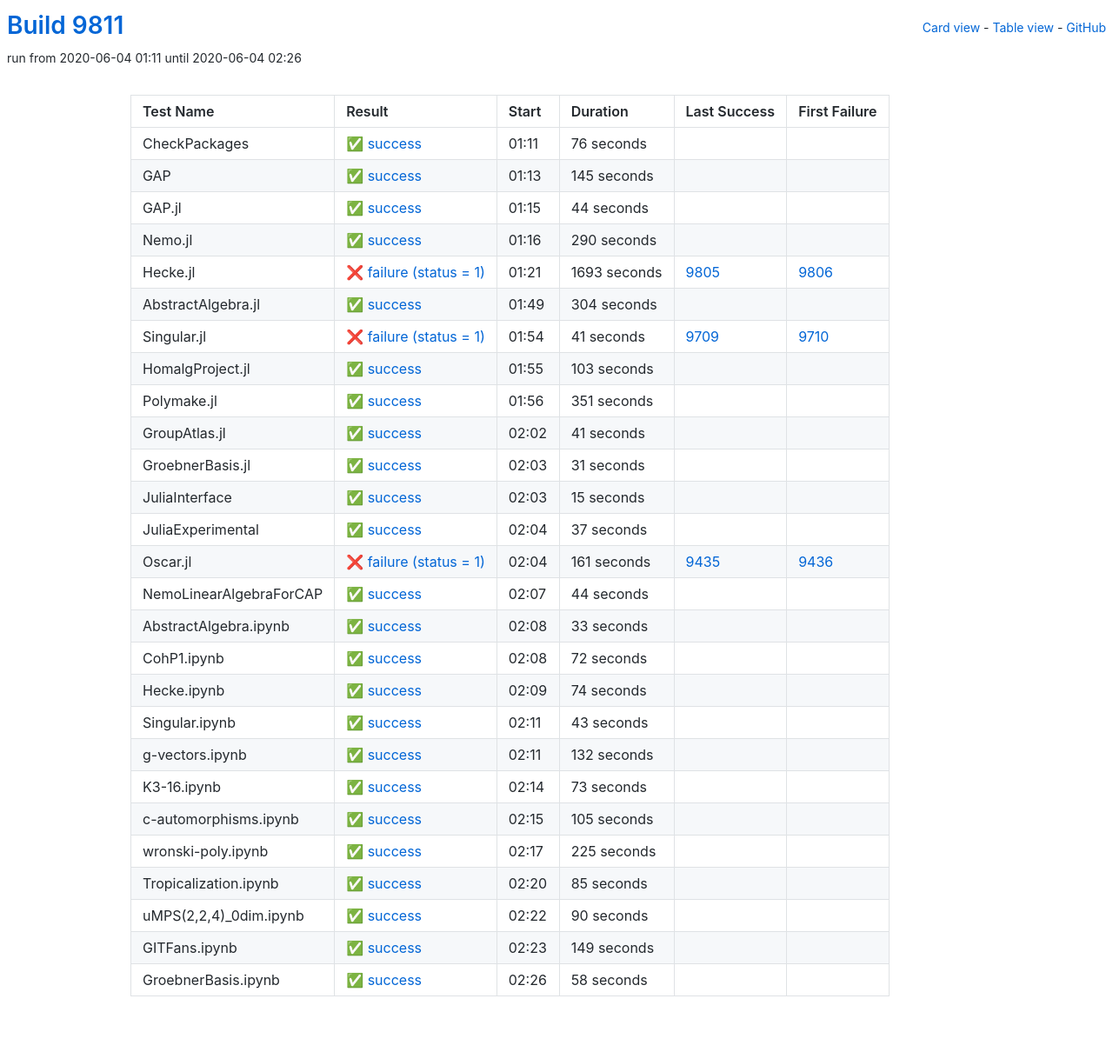
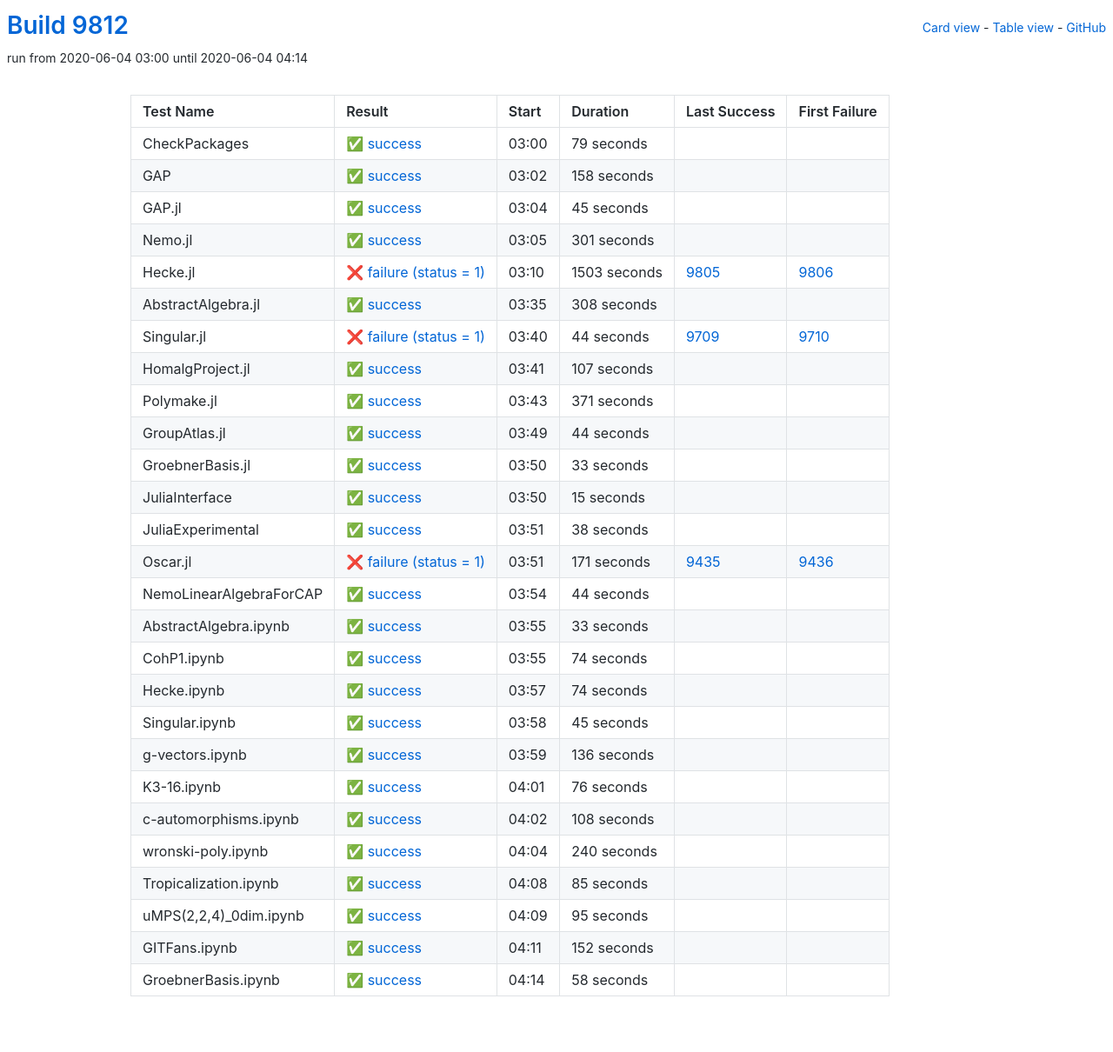
Before and after one commit to oscar-system/oscar-ci-status, a Jekyll site: the page built from table.html, in a window 1280 px wide. Shown: the whole page at 87% size. Built offline with Jekyll 4.4.1, drawn with Linux system fonts in a browser that asks for light colours.

Commit message:
Build 9812

```diff
--- a/_data/ci.yml
+++ b/_data/ci.yml
@@ -1,137 +1,137 @@
-build: 9811
-build_url: https://oscarci.mathematik.uni-kl.de/job/oscar/9811/
+build: 9812
+build_url: https://oscarci.mathematik.uni-kl.de/job/oscar/9812/
 job: oscar
 tests:
-- duration: 76
+- duration: 79
   exitcode: 0
   first_failure: false
   first_failure_url: null
   id: checkpackages
   last_success: false
   last_success_url: null
-  log: https://oscarci.mathematik.uni-kl.de/job/oscar/9811/artifact/logs/build-9811/CheckPackages.log
+  log: https://oscarci.mathematik.uni-kl.de/job/oscar/9812/artifact/logs/build-9812/CheckPackages.log
   name: CheckPackages
-  start: 2020-06-04 01:11
+  start: 2020-06-04 03:00
   status: success
   success: true
-- duration: 145
+- duration: 158
   exitcode: 0
   first_failure: false
   first_failure_url: null
   id: gap
   last_success: false
   last_success_url: null
-  log: https://oscarci.mathematik.uni-kl.de/job/oscar/9811/artifact/logs/build-9811/GAP.log
+  log: https://oscarci.mathematik.uni-kl.de/job/oscar/9812/artifact/logs/build-9812/GAP.log
   name: GAP
-  start: 2020-06-04 01:13
+  start: 2020-06-04 03:02
+  status: success
+  success: true
+- duration: 45
+  exitcode: 0
+  first_failure: false
+  first_failure_url: null
+  id: gap-jl
+  last_success: false
+  last_success_url: null
+  log: https://oscarci.mathematik.uni-kl.de/job/oscar/9812/artifact/logs/build-9812/GAP.jl.log
+  name: GAP.jl
+  start: 2020-06-04 03:04
+  status: success
+  success: true
+- duration: 301
+  exitcode: 0
+  first_failure: false
+  first_failure_url: null
+  id: nemo-jl
+  last_success: false
+  last_success_url: null
+  log: https://oscarci.mathematik.uni-kl.de/job/oscar/9812/artifact/logs/build-9812/Nemo.jl.log
+  name: Nemo.jl
+  start: 2020-06-04 03:05
+  status: success
+  success: true
+- duration: 1503
+  exitcode: 1
+  first_failure: 9806
+  first_failure_url: https://oscarci.mathematik.uni-kl.de/job/oscar/9806/
+  id: hecke-jl
+  last_success: 9805
+  last_success_url: https://oscarci.mathematik.uni-kl.de/job/oscar/9805/
+  log: https://oscarci.mathematik.uni-kl.de/job/oscar/9812/artifact/logs/build-9812/Hecke.jl.log
+  name: Hecke.jl
+  start: 2020-06-04 03:10
+  status: failure
+  success: false
+- duration: 308
+  exitcode: 0
+  first_failure: false
+  first_failure_url: null
+  id: abstractalgebra-jl
+  last_success: false
+  last_success_url: null
+  log: https://oscarci.mathematik.uni-kl.de/job/oscar/9812/artifact/logs/build-9812/AbstractAlgebra.jl.log
+  name: AbstractAlgebra.jl
+  start: 2020-06-04 03:35
+  status: success
+  success: true
+- duration: 44
+  exitcode: 1
+  first_failure: 9710
+  first_failure_url: https://oscarci.mathematik.uni-kl.de/job/oscar/9710/
+  id: singular-jl
+  last_success: 9709
+  last_success_url: https://oscarci.mathematik.uni-kl.de/job/oscar/9709/
+  log: https://oscarci.mathematik.uni-kl.de/job/oscar/9812/artifact/logs/build-9812/Singular.jl.log
+  name: Singular.jl
+  start: 2020-06-04 03:40
+  status: failure
+  success: false
+- duration: 107
+  exitcode: 0
+  first_failure: false
+  first_failure_url: null
+  id: homalgproject-jl
+  last_success: false
+  last_success_url: null
+  log: https://oscarci.mathematik.uni-kl.de/job/oscar/9812/artifact/logs/build-9812/HomalgProject.jl.log
+  name: HomalgProject.jl
+  start: 2020-06-04 03:41
+  status: success
+  success: true
+- duration: 371
+  exitcode: 0
+  first_failure: false
+  first_failure_url: null
+  id: polymake-jl
+  last_success: false
+  last_success_url: null
+  log: https://oscarci.mathematik.uni-kl.de/job/oscar/9812/artifact/logs/build-9812/Polymake.jl.log
+  name: Polymake.jl
+  start: 2020-06-04 03:43
   status: success
   success: true
 - duration: 44
   exitcode: 0
   first_failure: false
   first_failure_url: null
-  id: gap-jl
-  last_success: false
-  last_success_url: null
-  log: https://oscarci.mathematik.uni-kl.de/job/oscar/9811/artifact/logs/build-9811/GAP.jl.log
-  name: GAP.jl
-  start: 2020-06-04 01:15
-  status: success
-  success: true
-- duration: 290
-  exitcode: 0
-  first_failure: false
-  first_failure_url: null
-  id: nemo-jl
-  last_success: false
-  last_success_url: null
-  log: https://oscarci.mathematik.uni-kl.de/job/oscar/9811/artifact/logs/build-9811/Nemo.jl.log
-  name: Nemo.jl
-  start: 2020-06-04 01:16
-  status: success
-  success: true
-- duration: 1693
-  exitcode: 1
-  first_failure: 9806
-  first_failure_url: https://oscarci.mathematik.uni-kl.de/job/oscar/9806/
-  id: hecke-jl
-  last_success: 9805
-  last_success_url: https://oscarci.mathematik.uni-kl.de/job/oscar/9805/
-  log: https://oscarci.mathematik.uni-kl.de/job/oscar/9811/artifact/logs/build-9811/Hecke.jl.log
-  name: Hecke.jl
-  start: 2020-06-04 01:21
-  status: failure
-  success: false
-- duration: 304
-  exitcode: 0
-  first_failure: false
-  first_failure_url: null
-  id: abstractalgebra-jl
-  last_success: false
-  last_success_url: null
-  log: https://oscarci.mathematik.uni-kl.de/job/oscar/9811/artifact/logs/build-9811/AbstractAlgebra.jl.log
-  name: AbstractAlgebra.jl
-  start: 2020-06-04 01:49
-  status: success
-  success: true
-- duration: 41
-  exitcode: 1
-  first_failure: 9710
-  first_failure_url: https://oscarci.mathematik.uni-kl.de/job/oscar/9710/
-  id: singular-jl
-  last_success: 9709
-  last_success_url: https://oscarci.mathematik.uni-kl.de/job/oscar/9709/
-  log: https://oscarci.mathematik.uni-kl.de/job/oscar/9811/artifact/logs/build-9811/Singular.jl.log
-  name: Singular.jl
-  start: 2020-06-04 01:54
-  status: failure
-  success: false
-- duration: 103
-  exitcode: 0
-  first_failure: false
-  first_failure_url: null
-  id: homalgproject-jl
-  last_success: false
-  last_success_url: null
-  log: https://oscarci.mathematik.uni-kl.de/job/oscar/9811/artifact/logs/build-9811/HomalgProject.jl.log
-  name: HomalgProject.jl
-  start: 2020-06-04 01:55
-  status: success
-  success: true
-- duration: 351
-  exitcode: 0
-  first_failure: false
-  first_failure_url: null
-  id: polymake-jl
-  last_success: false
-  last_success_url: null
-  log: https://oscarci.mathematik.uni-kl.de/job/oscar/9811/artifact/logs/build-9811/Polymake.jl.log
-  name: Polymake.jl
-  start: 2020-06-04 01:56
-  status: success
-  success: true
-- duration: 41
-  exitcode: 0
-  first_failure: false
-  first_failure_url: null
   id: groupatlas-jl
   last_success: false
   last_success_url: null
-  log: https://oscarci.mathematik.uni-kl.de/job/oscar/9811/artifact/logs/build-9811/GroupAtlas.jl.log
+  log: https://oscarci.mathematik.uni-kl.de/job/oscar/9812/artifact/logs/build-9812/GroupAtlas.jl.log
   name: GroupAtlas.jl
-  start: 2020-06-04 02:02
+  start: 2020-06-04 03:49
   status: success
   success: true
-- duration: 31
+- duration: 33
   exitcode: 0
   first_failure: false
   first_failure_url: null
   id: groebnerbasis-jl
   last_success: false
   last_success_url: null
-  log: https://oscarci.mathematik.uni-kl.de/job/oscar/9811/artifact/logs/build-9811/GroebnerBasis.jl.log
+  log: https://oscarci.mathematik.uni-kl.de/job/oscar/9812/artifact/logs/build-9812/GroebnerBasis.jl.log
   name: GroebnerBasis.jl
-  start: 2020-06-04 02:03
+  start: 2020-06-04 03:50
   status: success
   success: true
 - duration: 15
@@ -141,33 +141,33 @@
   id: juliainterface
   last_success: false
   last_success_url: null
-  log: https://oscarci.mathematik.uni-kl.de/job/oscar/9811/artifact/logs/build-9811/JuliaInterface.log
+  log: https://oscarci.mathematik.uni-kl.de/job/oscar/9812/artifact/logs/build-9812/JuliaInterface.log
   name: JuliaInterface
-  start: 2020-06-04 02:03
+  start: 2020-06-04 03:50
   status: success
   success: true
-- duration: 37
+- duration: 38
   exitcode: 0
   first_failure: false
   first_failure_url: null
   id: juliaexperimental
   last_success: false
   last_success_url: null
-  log: https://oscarci.mathematik.uni-kl.de/job/oscar/9811/artifact/logs/build-9811/JuliaExperimental.log
+  log: https://oscarci.mathematik.uni-kl.de/job/oscar/9812/artifact/logs/build-9812/JuliaExperimental.log
   name: JuliaExperimental
-  start: 2020-06-04 02:04
+  start: 2020-06-04 03:51
   status: success
   success: true
-- duration: 161
+- duration: 171
   exitcode: 1
   first_failure: 9436
   first_failure_url: https://oscarci.mathematik.uni-kl.de/job/oscar/9436/
   id: oscar-jl
   last_success: 9435
   last_success_url: https://oscarci.mathematik.uni-kl.de/job/oscar/9435/
-  log: https://oscarci.mathematik.uni-kl.de/job/oscar/9811/artifact/logs/build-9811/Oscar.jl.log
+  log: https://oscarci.mathematik.uni-kl.de/job/oscar/9812/artifact/logs/build-9812/Oscar.jl.log
   name: Oscar.jl
-  start: 2020-06-04 02:04
+  start: 2020-06-04 03:51
   status: failure
   success: false
 - duration: 44
@@ -177,9 +177,9 @@
   id: nemolinearalgebraforcap
   last_success: false
   last_success_url: null
-  log: https://oscarci.mathematik.uni-kl.de/job/oscar/9811/artifact/logs/build-9811/NemoLinearAlgebraForCAP.log
+  log: https://oscarci.mathematik.uni-kl.de/job/oscar/9812/artifact/logs/build-9812/NemoLinearAlgebraForCAP.log
   name: NemoLinearAlgebraForCAP
-  start: 2020-06-04 02:07
+  start: 2020-06-04 03:54
   status: success
   success: true
 - duration: 33
@@ -189,21 +189,21 @@
   id: abstractalgebra-ipynb
   last_success: false
   last_success_url: null
-  log: https://oscarci.mathematik.uni-kl.de/job/oscar/9811/artifact/logs/build-9811/AbstractAlgebra.ipynb.log
+  log: https://oscarci.mathematik.uni-kl.de/job/oscar/9812/artifact/logs/build-9812/AbstractAlgebra.ipynb.log
   name: AbstractAlgebra.ipynb
-  start: 2020-06-04 02:08
+  start: 2020-06-04 03:55
   status: success
   success: true
-- duration: 72
+- duration: 74
   exitcode: 0
   first_failure: false
   first_failure_url: null
   id: cohp1-ipynb
   last_success: false
   last_success_url: null
-  log: https://oscarci.mathematik.uni-kl.de/job/oscar/9811/artifact/logs/build-9811/CohP1.ipynb.log
+  log: https://oscarci.mathematik.uni-kl.de/job/oscar/9812/artifact/logs/build-9812/CohP1.ipynb.log
   name: CohP1.ipynb
-  start: 2020-06-04 02:08
+  start: 2020-06-04 03:55
   status: success
   success: true
 - duration: 74
@@ -213,69 +213,69 @@
   id: hecke-ipynb
   last_success: false
   last_success_url: null
-  log: https://oscarci.mathematik.uni-kl.de/job/oscar/9811/artifact/logs/build-9811/Hecke.ipynb.log
+  log: https://oscarci.mathematik.uni-kl.de/job/oscar/9812/artifact/logs/build-9812/Hecke.ipynb.log
   name: Hecke.ipynb
-  start: 2020-06-04 02:09
+  start: 2020-06-04 03:57
   status: success
   success: true
-- duration: 43
+- duration: 45
   exitcode: 0
   first_failure: false
   first_failure_url: null
   id: singular-ipynb
   last_success: false
   last_success_url: null
-  log: https://oscarci.mathematik.uni-kl.de/job/oscar/9811/artifact/logs/build-9811/Singular.ipynb.log
+  log: https://oscarci.mathematik.uni-kl.de/job/oscar/9812/artifact/logs/build-9812/Singular.ipynb.log
   name: Singular.ipynb
-  start: 2020-06-04 02:11
+  start: 2020-06-04 03:58
   status: success
   success: true
-- duration: 132
+- duration: 136
   exitcode: 0
   first_failure: false
   first_failure_url: null
   id: g-vectors-ipynb
   last_success: false
   last_success_url: null
-  log: https://oscarci.mathematik.uni-kl.de/job/oscar/9811/artifact/logs/build-9811/g-vectors.ipynb.log
+  log: https://oscarci.mathematik.uni-kl.de/job/oscar/9812/artifact/logs/build-9812/g-vectors.ipynb.log
   name: g-vectors.ipynb
-  start: 2020-06-04 02:11
+  start: 2020-06-04 03:59
   status: success
   success: true
-- duration: 73
+- duration: 76
   exitcode: 0
   first_failure: false
   first_failure_url: null
   id: k3-16-ipynb
   last_success: false
   last_success_url: null
-  log: https://oscarci.mathematik.uni-kl.de/job/oscar/9811/artifact/logs/build-9811/K3-16.ipynb.log
+  log: https://oscarci.mathematik.uni-kl.de/job/oscar/9812/artifact/logs/build-9812/K3-16.ipynb.log
   name: K3-16.ipynb
-  start: 2020-06-04 02:14
+  start: 2020-06-04 04:01
   status: success
   success: true
-- duration: 105
+- duration: 108
   exitcode: 0
   first_failure: false
   first_failure_url: null
   id: c-automorphisms-ipynb
   last_success: false
   last_success_url: null
-  log: https://oscarci.mathematik.uni-kl.de/job/oscar/9811/artifact/logs/build-9811/c-automorphisms.ipynb.log
+  log: https://oscarci.mathematik.uni-kl.de/job/oscar/9812/artifact/logs/build-9812/c-automorphisms.ipynb.log
   name: c-automorphisms.ipynb
-  start: 2020-06-04 02:15
+  start: 2020-06-04 04:02
   status: success
   success: true
-- duration: 225
+- duration: 240
   exitcode: 0
   first_failure: false
   first_failure_url: null
   id: wronski-poly-ipynb
   last_success: false
   last_success_url: null
-  log: https://oscarci.mathematik.uni-kl.de/job/oscar/9811/artifact/logs/build-9811/wronski-poly.ipynb.log
+  log: https://oscarci.mathematik.uni-kl.de/job/oscar/9812/artifact/logs/build-9812/wronski-poly.ipynb.log
   name: wronski-poly.ipynb
-  start: 2020-06-04 02:17
+  start: 2020-06-04 04:04
   status: success
   success: true
 - duration: 85
@@ -285,33 +285,33 @@
   id: tropicalization-ipynb
   last_success: false
   last_success_url: null
-  log: https://oscarci.mathematik.uni-kl.de/job/oscar/9811/artifact/logs/build-9811/Tropicalization.ipynb.log
+  log: https://oscarci.mathematik.uni-kl.de/job/oscar/9812/artifact/logs/build-9812/Tropicalization.ipynb.log
   name: Tropicalization.ipynb
-  start: 2020-06-04 02:20
+  start: 2020-06-04 04:08
   status: success
   success: true
-- duration: 90
+- duration: 95
   exitcode: 0
   first_failure: false
   first_failure_url: null
   id: umps-2-2-4-0dim-ipynb
   last_success: false
   last_success_url: null
-  log: https://oscarci.mathematik.uni-kl.de/job/oscar/9811/artifact/logs/build-9811/uMPS-2-2-4-_0dim.ipynb.log
+  log: https://oscarci.mathematik.uni-kl.de/job/oscar/9812/artifact/logs/build-9812/uMPS-2-2-4-_0dim.ipynb.log
   name: uMPS(2,2,4)_0dim.ipynb
-  start: 2020-06-04 02:22
+  start: 2020-06-04 04:09
   status: success
   success: true
-- duration: 149
+- duration: 152
   exitcode: 0
   first_failure: false
   first_failure_url: null
   id: gitfans-ipynb
   last_success: false
   last_success_url: null
-  log: https://oscarci.mathematik.uni-kl.de/job/oscar/9811/artifact/logs/build-9811/GITFans.ipynb.log
+  log: https://oscarci.mathematik.uni-kl.de/job/oscar/9812/artifact/logs/build-9812/GITFans.ipynb.log
   name: GITFans.ipynb
-  start: 2020-06-04 02:23
+  start: 2020-06-04 04:11
   status: success
   success: true
 - duration: 58
@@ -321,8 +321,8 @@
   id: groebnerbasis-ipynb
   last_success: false
   last_success_url: null
-  log: https://oscarci.mathematik.uni-kl.de/job/oscar/9811/artifact/logs/build-9811/GroebnerBasis.ipynb.log
+  log: https://oscarci.mathematik.uni-kl.de/job/oscar/9812/artifact/logs/build-9812/GroebnerBasis.ipynb.log
   name: GroebnerBasis.ipynb
-  start: 2020-06-04 02:26
+  start: 2020-06-04 04:14
   status: success
   success: true
```
Also changed, not shown: README.md.
